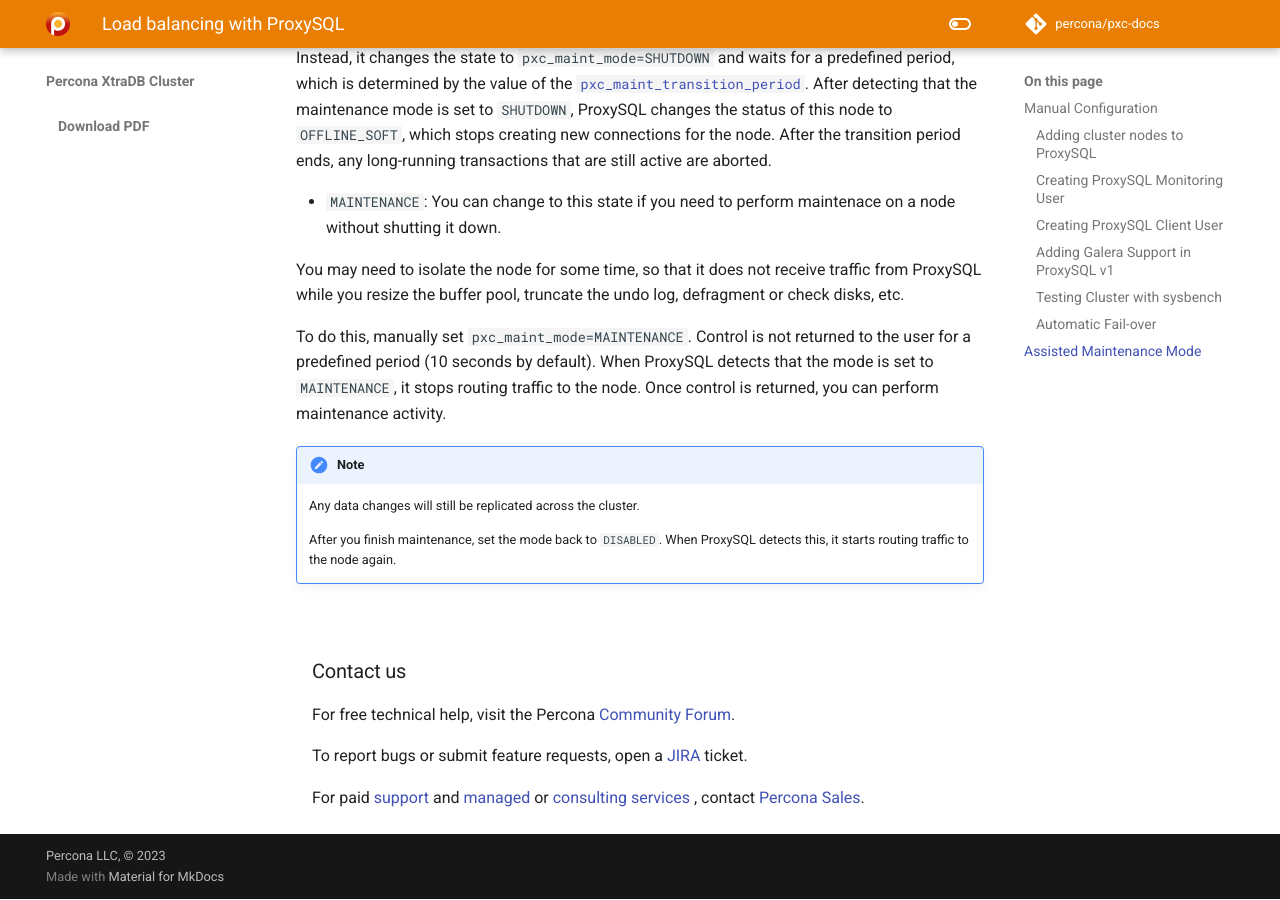
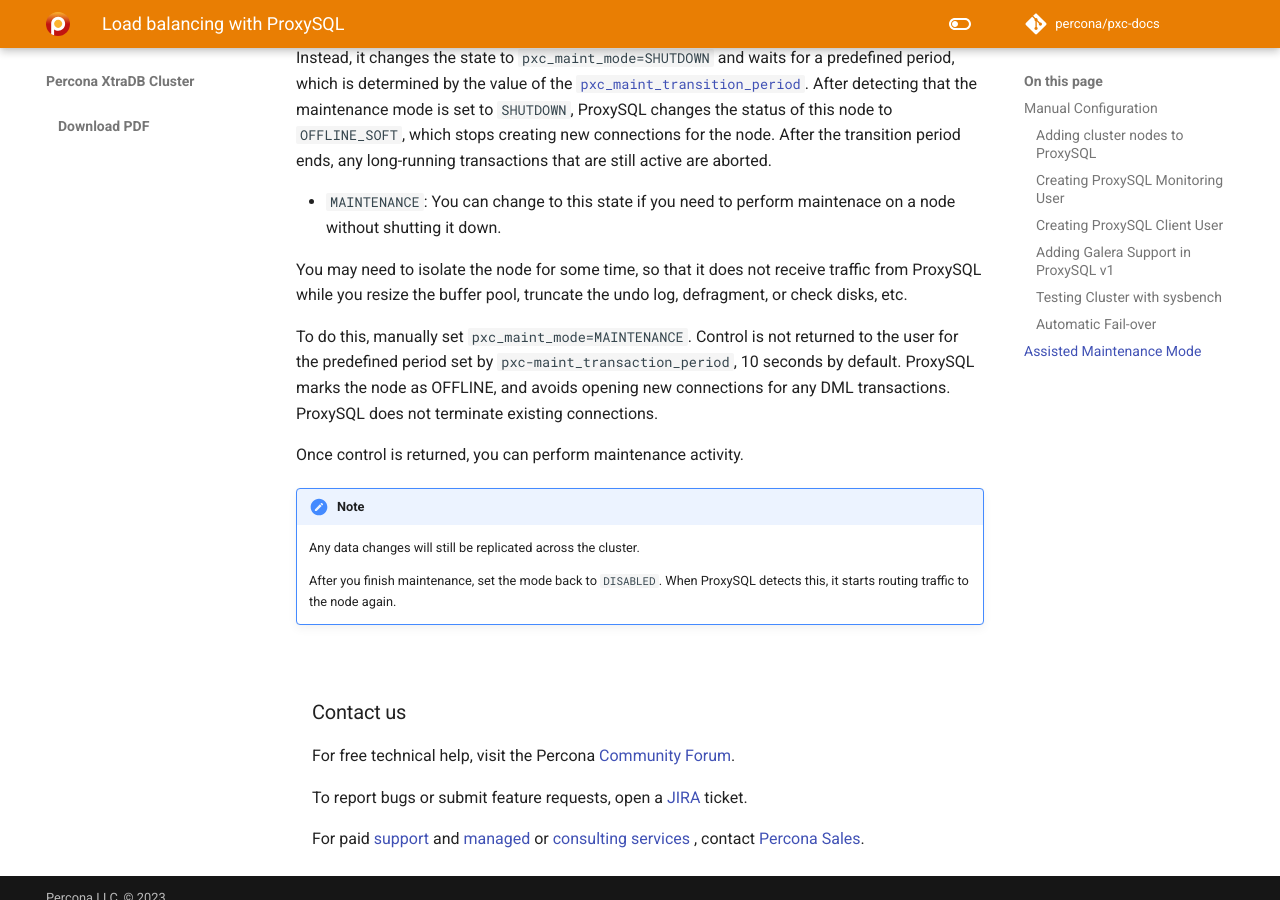
Before and after one commit to percona/pxc-docs, an MkDocs documentation site: the page built from docs/howtos/proxysql.md, in a window 1280 px wide and 900 px high, scrolled down 12862 px. Built offline with MkDocs 1.6.1 and Material for MkDocs 9.7.7, drawn with Linux system fonts in a browser that asks for light colours; nearby versions of some CDN libraries; comment, search, counter and statistics services are not loaded; the version menu is left out.

Commit message:
PXC-4136 Documentation: ProxySQL Maintenance - long running tasks are not terminated (5.7)
	modified:   docs/howtos/proxysql.md

```diff
--- a/docs/howtos/proxysql.md
+++ b/docs/howtos/proxysql.md
@@ -694,13 +694,13 @@
 You may need to isolate the node for some time,
 so that it does not receive traffic from ProxySQL
 while you resize the buffer pool, truncate the undo log,
-defragment or check disks, etc.
+defragment, or check disks, etc.
 
 To do this, manually set `pxc_maint_mode=MAINTENANCE`.
-Control is not returned to the user for a predefined period
-(10 seconds by default).
-When ProxySQL detects that the mode is set to `MAINTENANCE`,
-it stops routing traffic to the node.
+Control is not returned to the user for the predefined period set by `pxc-maint_transaction_period`,
+10 seconds by default.
+ProxySQL marks the node as OFFLINE, and avoids opening new connections for any DML transactions. ProxySQL does not terminate existing connections.
+
 Once control is returned, you can perform maintenance activity.
 
 !!! note
```
